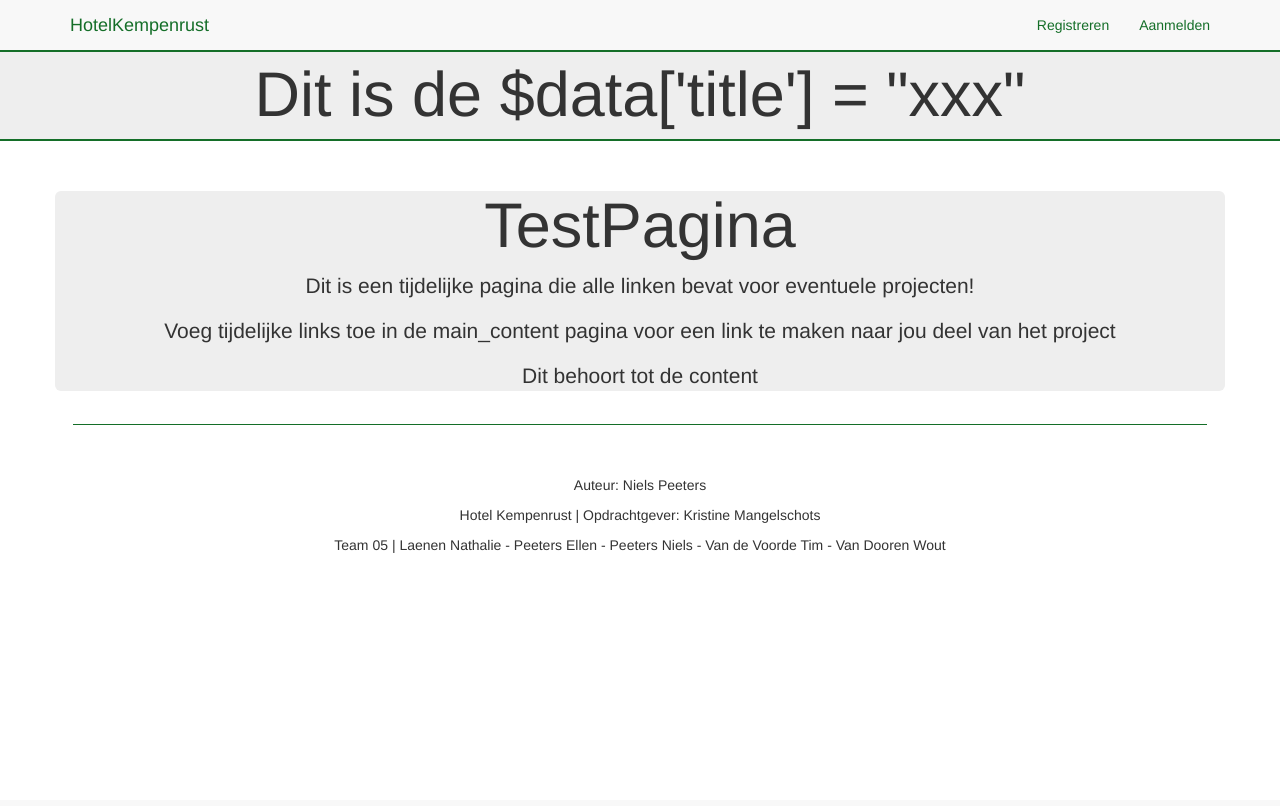
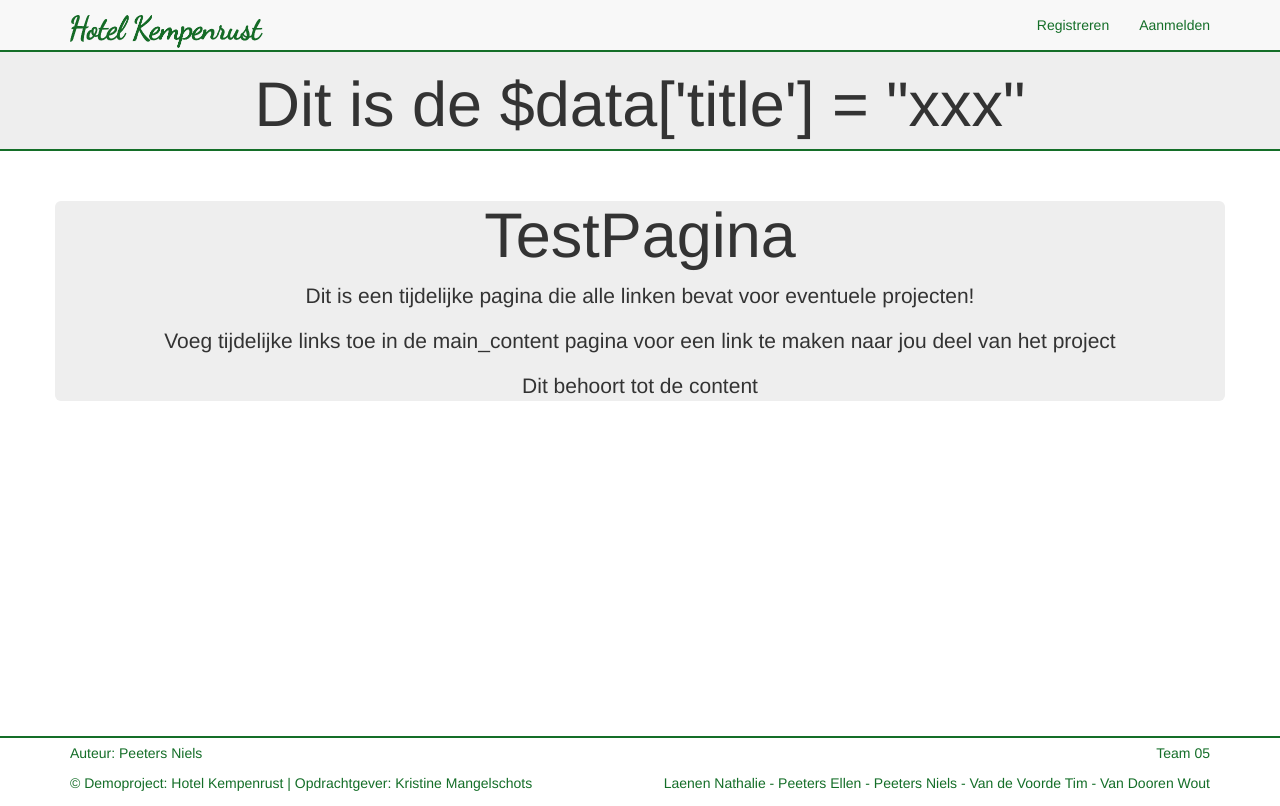
Before and after one commit to NielsPeeters/KempenRust, a CodeIgniter app: page /project/index.php/home/index in a window 1280 px wide. Before the commit the page ends 553 px from the top, so only its background shows below. Run offline with CodeIgniter, Linux system fonts and the light colour scheme; some libraries are stand-ins or nearby versions.

Commit message:
Footer gefatsoeneerd (reponsive), Demoproject toegevoegd, afbeelding in navbar

```diff
--- a/application/controllers/Home.php
+++ b/application/controllers/Home.php
@@ -17,7 +17,7 @@ class Home extends CI_Controller {
 	        //Laad de thuis pagina
             $data['title']  = 'Dit is de $data[\'title\'] = "xxx"';
             $data['nobox'] = true;      // geen extra rand rond hoofdmenu
-            $data['author'] = 'Niels Peeters';
+            $data['author'] = 'Peeters Niels';
             $data['user'] = $this->authex->getUserInfo();
 
             //main_content moet vervangen worden naar map/arangementen bij finale afwerking!
--- a/application/views/main_footer.php
+++ b/application/views/main_footer.php
@@ -1,8 +1,12 @@
-<div class="row">
-    <div class="col-lg-12">
-        <?php echo '<p>Auteur: ' . $author . '</p>'?>
-        <p>Hotel Kempenrust | Opdrachtgever: Kristine Mangelschots</p>
-        <p>Team 05 |
-        Laenen Nathalie - Peeters Ellen - Peeters Niels - Van de Voorde Tim - Van Dooren Wout</p>
+<div class="container">
+    <div class="row ">
+        <div class="col-lg-6 col-md-6 col-xs-6">
+            <?php echo '<p>Auteur: ' . $author . '</p>' ?>
+            <p>&copy; Demoproject: Hotel Kempenrust | Opdrachtgever: Kristine Mangelschots</p>
+        </div>
+        <div class="col-lg-6 col-md-6 col-xs-6 footer-Right">
+            <p>Team 05</p>
+            <p>Laenen Nathalie - Peeters Ellen - Peeters Niels - Van de Voorde Tim - Van Dooren Wout</p>
+        </div>
     </div>
 </div>
--- a/application/views/main_master.php
+++ b/application/views/main_master.php
@@ -2,7 +2,6 @@
 <html lang="nl">
 
 <head>
-
     <meta charset="utf-8">
     <meta http-equiv="X-UA-Compatible" content="IE=edge">
     <meta name="viewport" content="width=device-width, initial-scale=1">
@@ -20,6 +19,8 @@
     <!-- Custom CSS -->
     <?php echo stylesheet("Custom.css"); ?>
 
+
+
     <!-- HTML5 Shim and Respond.js IE8 support of HTML5 elements and media queries -->
     <!-- WARNING: Respond.js doesn't work if you view the page via file:// -->
     <!--[if lt IE 9]>
@@ -34,7 +35,6 @@
         var site_url = '<?php echo site_url(); ?>';
         var base_url = '<?php echo base_url(); ?>';
     </script>
-
 </head>
 
 <body>
@@ -42,16 +42,16 @@
 
 <!-- Page Title -->
 <header class="jumbotron jumbotron-fluid">
+    <div id="header" class="container">
         <div class="row">
-            <div class=" text-center">
+            <div class="text-center">
                 <h1><?php echo $title; ?></h1>
+            </div>
         </div>
     </div>
 </header>
 <!-- Page Container -->
 <div class="container">
-
-
 
     <!-- Page Content -->
     <?php if (isset($nobox)) { ?>
@@ -60,7 +60,7 @@
         </div>
     <?php } else { ?>
         <div class="row">
-                <div class="col-lg-12 hero-feature">
+            <div class="col-lg-12">
                 <div class="thumbnail" style="padding: 20px">
                     <div class="caption">
                         <p>
@@ -71,15 +71,14 @@
             </div>
         </div>
     <?php } ?>
-        <!-- /.row -->
+</div>
 
-        <hr/>
 
 <!-- Footer -->
-        <footer >
+<footer class="footer">
     <?php echo $footer; ?>
 </footer>
-    </div>
+
 <!-- /.container -->
 
 </body>
--- a/application/views/main_navbar.php
+++ b/application/views/main_navbar.php
@@ -9,7 +9,7 @@
                 <span class="icon-bar"></span>
             </button>
             <?php // iedereen
-                echo  anchor('/home/index', 'HotelKempenrust','class="navbar-brand"');
+                echo  anchor('/home/index', image("logo.PNG",'class="navbar-brand-img"'),'class="navbar-brand"');
             ?>
 
         </div>
--- a/assets/css/Custom.css
+++ b/assets/css/Custom.css
@@ -39,6 +39,9 @@ nav.navbar-default ul.navbar-nav > li > a:active{
     border-bottom: 2px solid #146e28;
 }
 
+.navbar-brand-img{
+    height:33px;
+}
 /*Dropdown*/
 .navbar-default .navbar-nav > .open > a, .navbar-default .navbar-nav > .open > a:hover, .navbar-default .navbar-nav > .open > a:focus{
     color: #146e28;
@@ -82,10 +85,12 @@ header.jumbotron-fluid{
 body{
     padding-top: 40px;
 }
- /* Login modal*/
+
+/* Login modal*/
 #error{
     margin:10px 0 10px 0;
 }
+
 /*Algemene content Opmaak*/
 div.thumbnail{
     border-color: #146e28;
@@ -95,17 +100,37 @@ select.form-control{
     border-color: #146e28;
 }
 
+div > hr{
+    border-top:1px solid #146e28;
+    margin:3px;
+}
+
 *{
     border-color: #146e28;
 }
 
-/*Footer Opmaak*/
-footer{
-    text-align: center;
-    background-color: #fff;
+#header{
+    margin-top: 50px;
 }
 
-div > hr{
-    border-top:1px solid #146e28;
-    margin:3px;
+/*Footer Opmaak*/
+
+footer{
+    margin-bottom: 0px;
+    padding:5px;
+    text-align: left;
+    color: #146e28;
+    border-top: 2px solid #146e28;
+    position: absolute;
+    bottom: 0;
+    width: 100%;
+    height:70px;
 }
+
+html{ height:94.5%; }
+body{ min-height:100%; padding:0; margin:0; position:relative; }
+
+body::after{ content:''; display:block; height:100px; }
+.footer-Right{
+    text-align: right;
+}
```
Also changed, not shown: assets/images/logo.PNG. Lines whose indentation alone changed are shown as unchanged.
